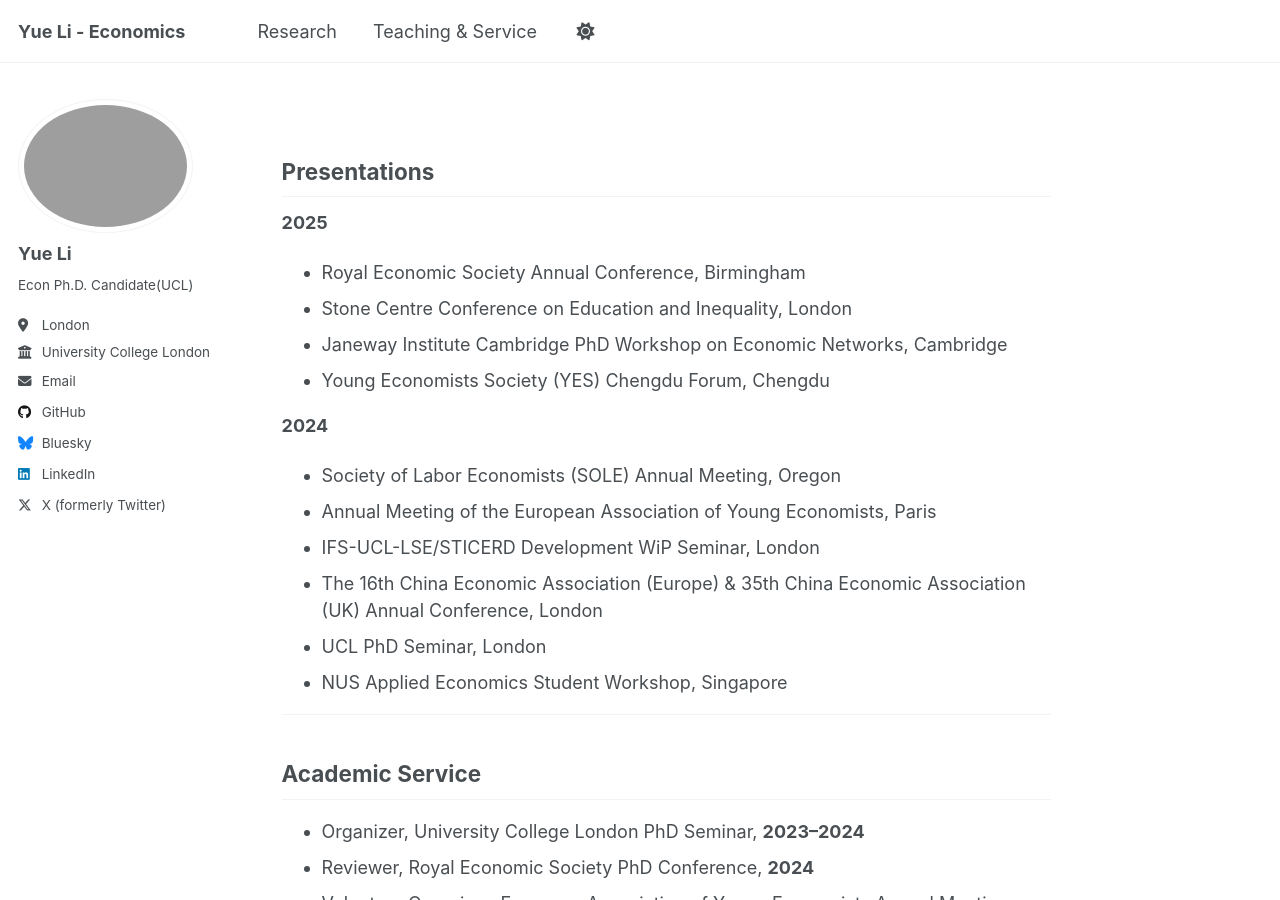
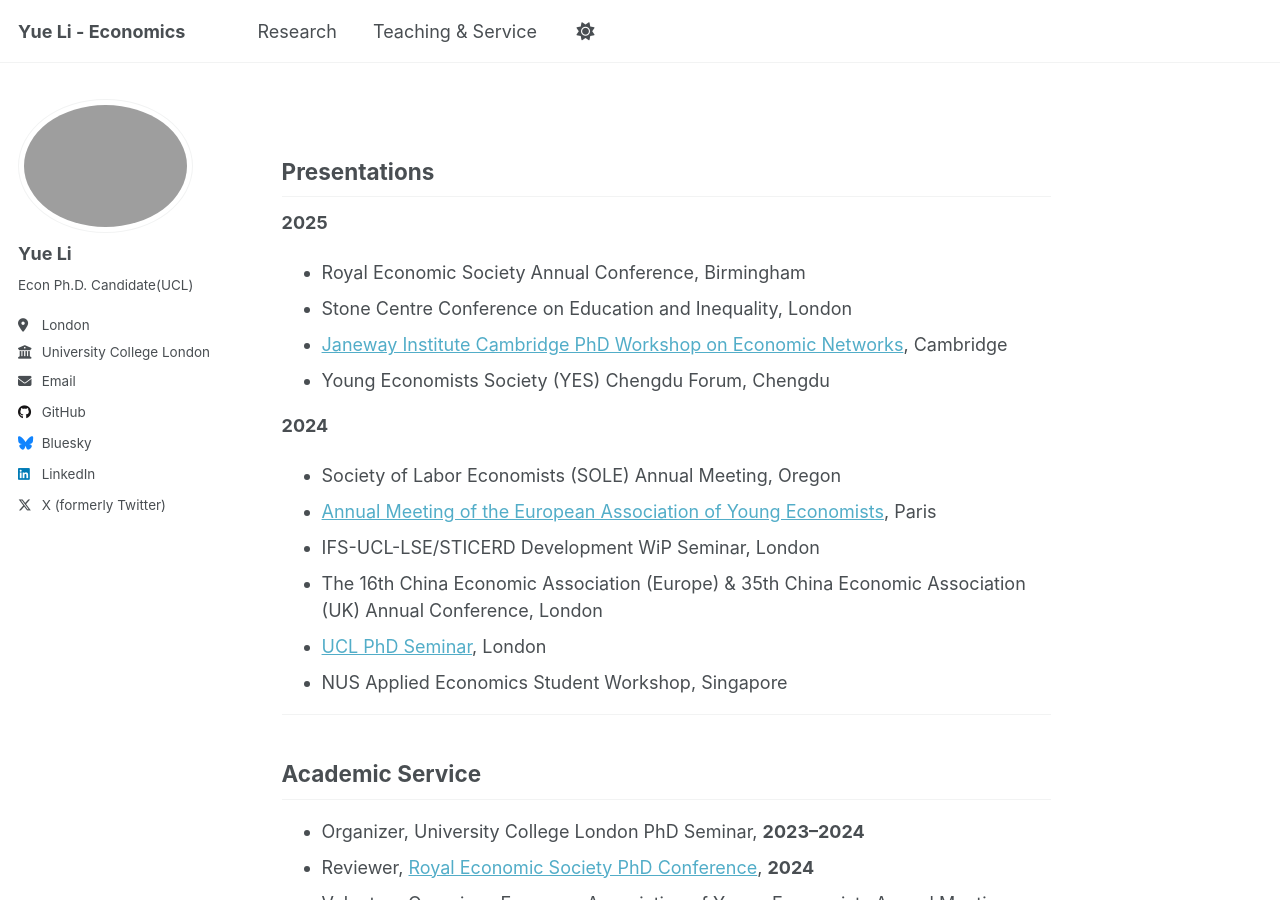
Before and after one commit to yueli-econ/yueli-econ.github.io, a Jekyll site: the page built from _pages/others.md, in a window 1280 px wide and 900 px high. Built offline with Jekyll 4.4.1, drawn with Linux system fonts in a browser that asks for light colours; a script that is not in the unit is left out; part of the change alters nothing that is shown.

```diff
--- a/_pages/others.md
+++ b/_pages/others.md
@@ -10,15 +10,15 @@ author_profile: true
 **2025**
 - Royal Economic Society Annual Conference, Birmingham
 - Stone Centre Conference on Education and Inequality, London
-- Janeway Institute Cambridge PhD Workshop on Economic Networks, Cambridge
+- [Janeway Institute Cambridge PhD Workshop on Economic Networks](https://www.janeway.econ.cam.ac.uk/event/janeway-institute-phd-workshop-economic-networks), Cambridge
 - Young Economists Society (YES) Chengdu Forum, Chengdu
 
 **2024**
 - Society of Labor Economists (SOLE) Annual Meeting, Oregon
-- Annual Meeting of the European Association of Young Economists, Paris
+- [Annual Meeting of the European Association of Young Economists](https://www.eaye.info/eayeam/past-editions/2024-edition), Paris
 - IFS-UCL-LSE/STICERD Development WiP Seminar, London
 - The 16th China Economic Association (Europe) & 35th China Economic Association (UK) Annual Conference, London
-- UCL PhD Seminar, London
+- [UCL PhD Seminar](https://www.ucl.ac.uk/social-historical-sciences/events/2024/feb/phd-seminar-yue-li-ucl), London
 - NUS Applied Economics Student Workshop, Singapore
 
 ---
@@ -26,7 +26,7 @@ author_profile: true
 ## Academic Service
 
 - Organizer, University College London PhD Seminar, **2023–2024**
-- Reviewer, Royal Economic Society PhD Conference, **2024**
+- Reviewer, [Royal Economic Society PhD Conference](https://res.org.uk/event-listing/res-phd-conference-2024/), **2024**
 - Volunteer Organizer, European Association of Young Economists Annual Meeting, **2025**
 - Volunteer Contributor, *Conference on Education and Inequality* (Stone Center, **2025**): authored social media threads and blog summaries of presented research
 
```
